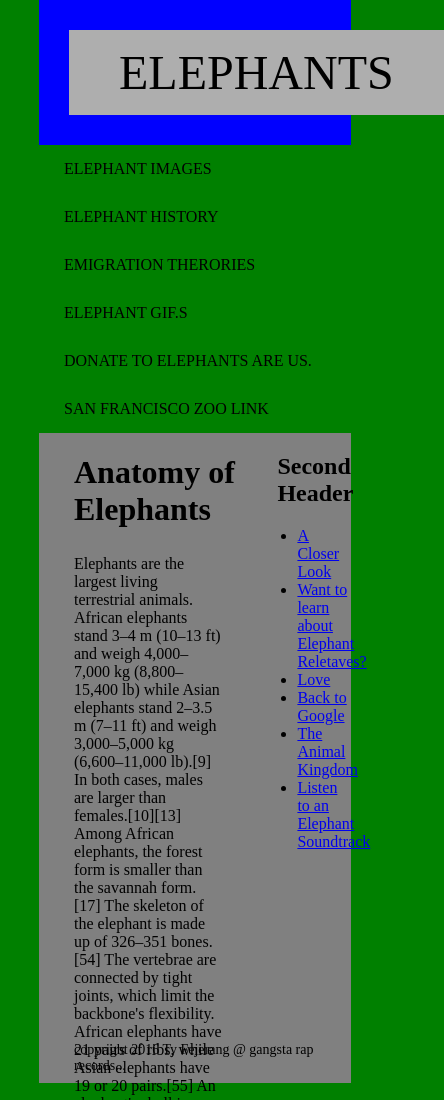
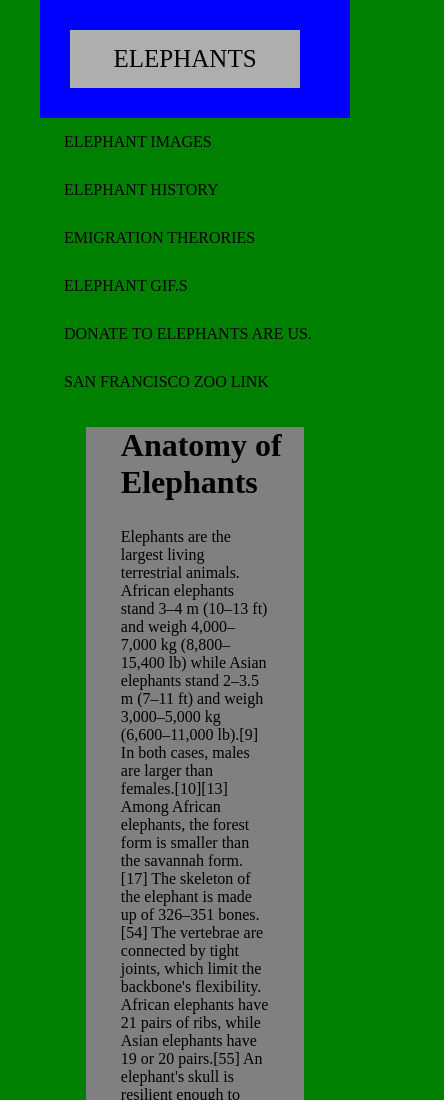
Before and after one commit to Fejeranf22/website-replica, a plain HTML site: page index.html in a window 390 px wide. Shown: the top 1100 px of the page, 444 px wide, since content can reach past the window. Drawn offline with Linux system fonts and the light colour scheme.

Commit message:
site has been modified to fit a moble interface

```diff
--- a/css/styles.css
+++ b/css/styles.css
@@ -88,3 +88,31 @@ body {
 	color: black;
 	padding-left: 35px;
 }
+/*the mobile site stuff*/
+@media screen and (max-width:480px) {
+	.header .logo{
+		width:80%;
+		padding:15px;
+		font-size:25px;
+ }
+
+ .header{
+	 margin: auto;
+	 padding:center;
+	 width:80%;
+ }
+ .logo{
+	 text-align: center;
+	margin: auto;
+	 width:80%;
+ }
+	.sidebar {
+		float:none;
+		margin:auto;
+	}
+	.main{
+		float:none;
+		height:2000px;
+		margin:auto;
+	}
+}
```
